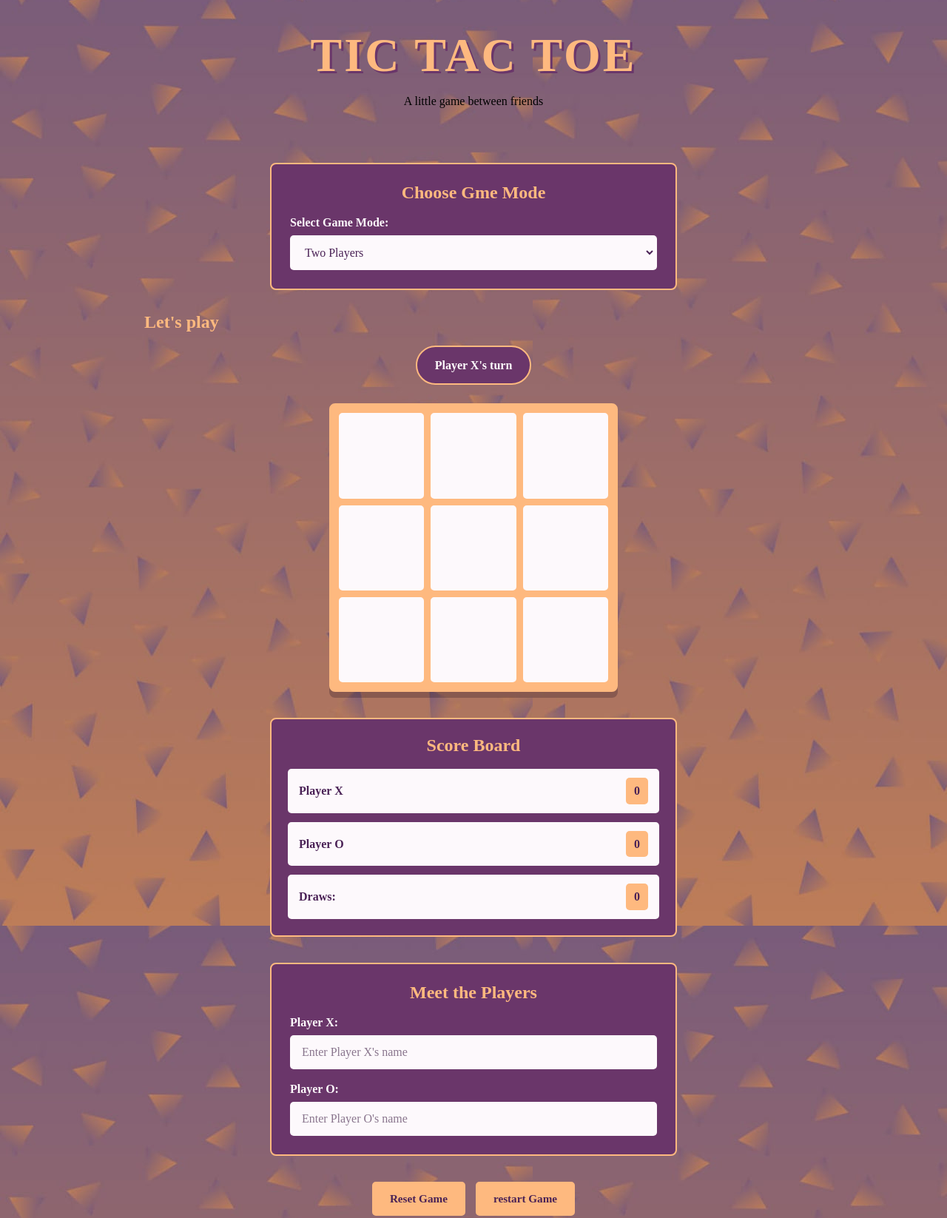
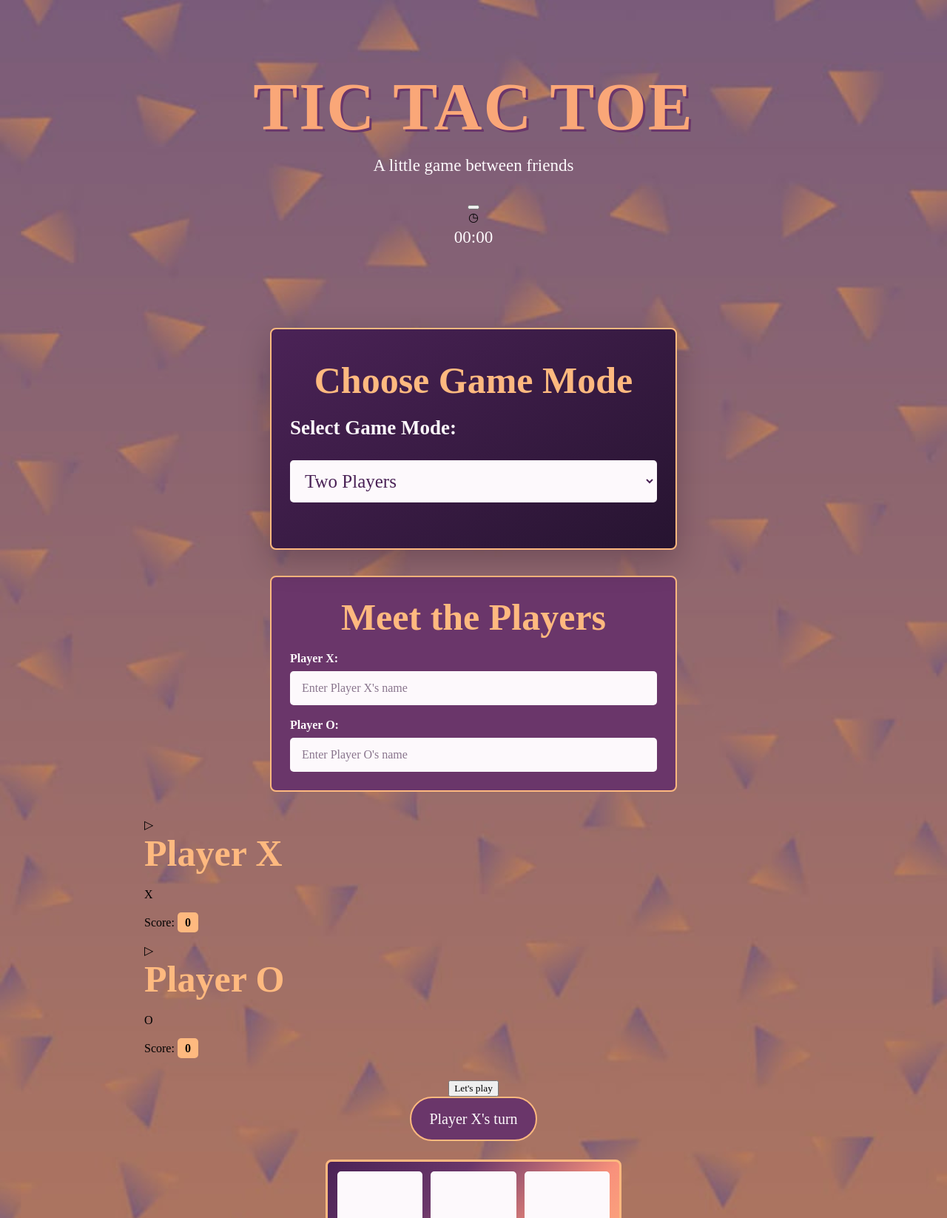
Before and after one commit to Hundaol9/tic-tac-toe, a plain HTML site: page index.html in a window 1280 px wide. Shown: the part 29-1675 px from the top of the page at 74% size. Drawn offline with Linux system fonts and the light colour scheme; a web font is replaced by a local one.

Commit message:
a lot of changes in the html like the structure wise and also adding some features

```diff
--- a/index.html
+++ b/index.html
@@ -4,29 +4,97 @@
     <meta charset="UTF-8">
     <meta name="viewport" content="width=device-width, initial-scale=1.0">
     <title>TIC TAC TOE</title>
-    <link rel="stylesheet" href="style.css">
+    <link rel="preconnect" href="https://fonts.googleapis.com">
+<link rel="preconnect" href="https://fonts.gstatic.com" crossorigin>
+<link href="https://fonts.googleapis.com/css2?family=League+Spartan:wght@100..900&family=Leckerli+One&family=Montserrat+Alternates:ital,wght@0,100;0,200;0,300;0,400;0,500;0,600;0,700;0,800;0,900;1,100;1,200;1,300;1,400;1,500;1,600;1,700;1,800;1,900&family=Rubik+Glitch+Pop&family=Story+Script&display=swap" rel="stylesheet">
+
+
+<link rel="preconnect" href="https://fonts.googleapis.com">
+<link rel="preconnect" href="https://fonts.gstatic.com" crossorigin>
+<link href="https://fonts.googleapis.com/css2?family=League+Spartan:wght@100..900&family=Leckerli+One&family=Montserrat+Alternates:ital,wght@0,100;0,200;0,300;0,400;0,500;0,600;0,700;0,800;0,900;1,100;1,200;1,300;1,400;1,500;1,600;1,700;1,800;1,900&family=Oxanium:wght@200..800&family=Rubik+Glitch+Pop&family=Story+Script&display=swap" rel="stylesheet">
+
+<link rel="stylesheet" href="style.css">
 
 </head>
 <body>
-    <header>
+
+
+<header class="top-bar">
     <h1>Tic Tac Toe</h1>
     <p>A little game between friends</p>
+     <button type="button" id="menu-button" aria-label="Open menu">
+        <span></span>
+        <span></span>
+        <span></span>
+    </button>
+
+    <div class="timer-container">
+        <span class="timer-icon">◷</span>
+        <p id="game-timer">00:00</p>
+    </div>
     </header>
 
 
 <main>
-
-
     <section id="game-mode">
-        <h2>Choose Gme Mode</h2>
-        <label for="game-mode-select">Select Game Mode:</label>
+        <h2>Choose Game Mode</h2>
+        <label for="mode">Select Game Mode:</label>
         <select id="mode">
             <option value="two-player">Two Players</option>
             <option value="computer">Play Against Computer</option>
         </select>
+
     </section>
-    <section>
-        <h2>Let's play</h2>
+
+    <section id="player-setup">
+    <h2>Meet the Players</h2>
+    <div class="player-input">
+        <label for="player-x">Player X:</label>
+        <input type="text" id="player-x" placeholder="Enter Player X's name">
+
+        <label for="player-o">Player O:</label>
+        <input type="text" id="player-o" placeholder="Enter Player O's name">
+</div>
+    </section>
+
+
+
+    <section id="game-arena">
+         <div id="players-column">
+    <div id="player-x-side" class="side-panel">
+
+            <div class="player-label">
+                <span class="turn-indicator">▷</span>
+                <h2 id="player-x-name">Player X</h2>
+            </div>
+
+            <div class="player-symbol">X</div>
+            <p class="side-score">
+                Score: <span id="player-x-score">0</span>
+            </p>
+        </div>
+
+
+    <div id="player-o-side" class="side-panel">
+
+            <div class="player-label">
+                <span class="turn-indicator">▷</span>
+                <h2 id="player-o-name">Player O</h2>
+            </div>
+
+            <div class="player-symbol">O</div>
+            <p class="side-score">
+                Score: <span id="player-o-score">0</span>
+            </p>
+        </div>
+
+
+    </div>
+
+
+
+ <section id="game-section">
+        <button type="button" id="play-button">Let's play</button>
         <p id="game-status" aria-live="polite">
             Player X's turn</p>
 
@@ -41,43 +109,48 @@
     <button type="button" class="cell" data-cell-index="8" aria-label="Cell 8"></button>
     <button type="button" class="cell" data-cell-index="9" aria-label="Cell 9"></button>
 </div>
-</section>
+<div id="game-controls">
 
-<section id="scoreboard">
-    <h2>Score Board</h2>
-    <div class="score">
-        <p>
-        <span id="player-x-name">Player X </span>
-       <span id="player-x-score">0</span>
-        </p>
-    </div>
+    <button type="button" id="restart-button" aria-label="Another round">
+    ↻
+</button>
 
-    <div class="score">
-        <p>
-             <span id="player-o-name">Player O </span>
-       <span id="player-o-score">0</span>
-        </p>
-    </div>
-    <div class="score">
-    <p>Draws: <span id="draw-score">0</span></p>
-   </div>
+    <button type="button" id="home-button" aria-label="Go to home">
+        ⌂
+    </button>
+
+</div>
 
 </section>
 
-<section id="player-setup">
-    <h2>Meet the Players</h2>
-        <label for="player-x-name">Player X:</label>
-        <input type="text" id="player-x" placeholder="Enter Player X's name">
+<section class="game-life">
+<div id="stage-section">
+     <h2>
+        Stage: <span id="stage-number">1</span>/3
+      </h2>
 
-        <label for="player-o-name">Player O:</label>
-        <input type="text" id="player-o" placeholder="Enter Player O's name">
+      <div id="lives-container" aria-label="Three lives remaining">
+        <span class="heart">♡</span> x3
+      </div>
 
+</div>
+
+</section>
     </section>
 
-<section id="reset-section">
-  <button type="button" id="reset-button">Reset Game</button>
-    <button type="button" id="restart-button">restart Game</button>
+<section id="result-section">
+    <h2 id="result-title">Player X Wins!</h2>
+    <p id="result-message">
+        Congratulations!
+    </p>
 </section>
+
+
+
+
+
+
+
 
 </main>
  <footer>
--- a/style.css
+++ b/style.css
@@ -19,8 +19,9 @@ body {
     min-height: 100vh;
     padding: 4vh 5vh;
     background-image:url("photos/3.jpg");
-
-background-attachment: fixed;
+    background-size: cover;
+    background-position: center;
+    background-attachment: fixed;
 }
 
 header {
@@ -31,25 +32,27 @@ header {
 
 header h1 {
     margin-bottom: 10px;
-    font-size: 2.8rem;
+    font-size: 90px;
+    font-weight: 900;
     letter-spacing: 2px;
-     color: var(--soft-orange);
+    text-transform: uppercase;
+    color: var(--soft-orange);
+    text-shadow: 3px 3px 0 var(--dusty-purple);
 }
 
 header p {
+    font-size: 23px;
     margin-top: 0;
-    color: var(--sandy-peach);
-     color: var(--soft-white);
+    color: var(--soft-white);
+
 }
-#game-container {
+#game-mode {
     width: 100%;
     max-width: 1400px;
-    min-height: 92vh;
+    min-height: 300px;
     margin: 0 auto;
-
     position: relative;
     overflow: hidden;
-
     border: 1px solid rgba(254, 185, 127, 0.65);
     border-radius: 4px;
 
@@ -64,33 +67,48 @@ header p {
     box-shadow: 0 15px 40px rgba(20, 5, 25, 0.25);
 }
 
-header {
-    text-align: center;
-    padding: 35px 20px 20px;
+#game-mode h2 {
+    margin-top: 15px;
+    margin-bottom: 18px;
+    font-size: 50px;
+    font-weight: 600;
+
 }
 
-header h1 {
-    margin: 0 0 12px;
+#game-mode label {
+    display: block;
+    margin-top: 20px;
+    font-size: 27px;
+    font-weight: 200;
 
-    font-size: clamp(2rem, 5vw, 4rem);
-    font-weight: 900;
-    letter-spacing: 3px;
-    text-transform: uppercase;
-
-    color: var(--sandy-peach);
-
-    text-shadow: 3px 3px 0 var(--dusty-purple);
 }
 
-header p {
-    margin: 0;
-
-    font-size: 1rem;
-    line-height: 1.6;
-
-    color: var(--muted-text);
+#mode {
+    width: 100%;
+    min-height: 45px;
+    padding: 12px 14px;
+    border: 2px solid transparent;
+    border-radius: 5px;
+    background-color: var(--soft-white);
+    color: var(--deep-purple);
+    font-family: Arial, sans-serif;
+    font-size: 25px !important;
+    font-weight: 700;
+    margin-top: 20px;
 }
 
+#mode option {
+    font-family: Arial, sans-serif;
+    font-size: 20px;
+    font-weight: 400;
+    color: var(--deep-purple);
+}
+
+#mode option:hover {
+    background-color: var(--coral-pink);
+    border-color: var(--coral-pink);
+    transform: translateY(-2px);
+}
 
 main {
     width: 100%;
@@ -101,15 +119,16 @@ main {
 
 section {
     margin-bottom: 30px;
+
 }
 
 h2 {
     margin-top: 0;
     margin-bottom: 18px;
 
-    font-size: 1.5rem;
+    font-size: 50px;
     font-weight: 800;
-
+align-items: center;
     color: var(--sandy-peach);
 }
 
@@ -123,35 +142,40 @@ p {
     max-width: 100%;
     margin: 0 auto 25px;
     padding: 12px 24px;
-
     border: 2px solid var(--sandy-peach);
     border-radius: 30px;
-
     background-color: var(--dusty-purple);
     color: var(--soft-white);
+    font-weight: 500;
+    font-size: 20px;
 
-    font-weight: bold;
     text-align: center;
 }
 
-
+#game-section {
+    text-align: center;
+    margin: 30px;
+}
 
 #game-board {
-    width: min(100%, 390px);
+    width: min(100%, 400px);
     aspect-ratio: 1 / 1;
-
     margin: 0 auto;
-    padding: 10px;
-
+    padding: 13px;
     display: grid;
     grid-template-columns: repeat(3, 1fr);
     grid-template-rows: repeat(3, 1fr);
-    gap: 9px;
-
+    gap: 11px;
     border: 3px solid var(--sandy-peach);
     border-radius: 8px;
-
-    background-color: var(--sandy-peach);
+    background: linear-gradient(
+    135deg,
+    var(--deep-purple),
+    var(--dusty-purple),
+    var(--coral-pink),
+    var(--sandy-peach),
+    var(--dusty-purple)
+);
     box-shadow: 0 8px 0 rgba(25, 8, 30, 0.25);
 }
 
@@ -161,21 +185,15 @@ p {
     display: flex;
     align-items: center;
     justify-content: center;
-
     min-width: 0;
     padding: 0;
-
     border: 2px solid var(--soft-white);
     border-radius: 5px;
-
     background-color: var(--soft-white);
     color: var(--deep-purple);
-
     font-size: clamp(2rem, 7vw, 4.5rem);
     font-weight: 900;
-
     cursor: pointer;
-
     transition:
         background-color 0.2s ease,
         transform 0.2s ease,
@@ -183,12 +201,13 @@ p {
 }
 
 .cell:hover {
-    background-color: #FFE4CF;
+    background-color: var(--sandy-peach);
     border-color: var(--coral-pink);
 }
 
 .cell:active {
-    transform: scale(0.96);
+    transform: scale(0.96) translateY(3px);
+
 }
 
 .cell:focus-visible {
@@ -197,24 +216,40 @@ p {
 }
 
 
-
 #scoreboard {
     width: 100%;
-    max-width: 550px;
-
+    max-width:460px;
     margin: 35px auto;
     padding: 22px;
+    border: 2px solid var(--sandy-peach);
+    border-radius: 15px;
+    background: linear-gradient(
+        135deg,
+        var(--deep-purple),
+        var(--dusty-purple),
+        var(--coral-pink)
+    );
 
-    border: 2px solid var(--sandy-peach);
-    border-radius: 8px;
-
-    background-color: var(--dusty-purple);
+    box-shadow: 0 8px 20px rgba(25, 8, 30, 0.25);
 }
 
 #scoreboard h2 {
     text-align: center;
 }
 
+
+.score h3{
+    margin: 0;
+    font-size: 1rem;
+    text-align: center;
+}
+
+.score p {
+    margin: 0;
+    font-size: 2rem;
+    font-weight: 900;
+    color: var(--deep-purple);
+}
 .score {
     display: flex;
     align-items: center;
@@ -229,17 +264,6 @@ p {
     color: var(--deep-purple);
 }
 
-.score p {
-    display: flex;
-    align-items: center;
-    justify-content: space-between;
-    gap: 15px;
-
-    width: 100%;
-    margin: 0;
-
-    font-weight: bold;
-}
 
 #player-x-score,
 #player-o-score,
```
